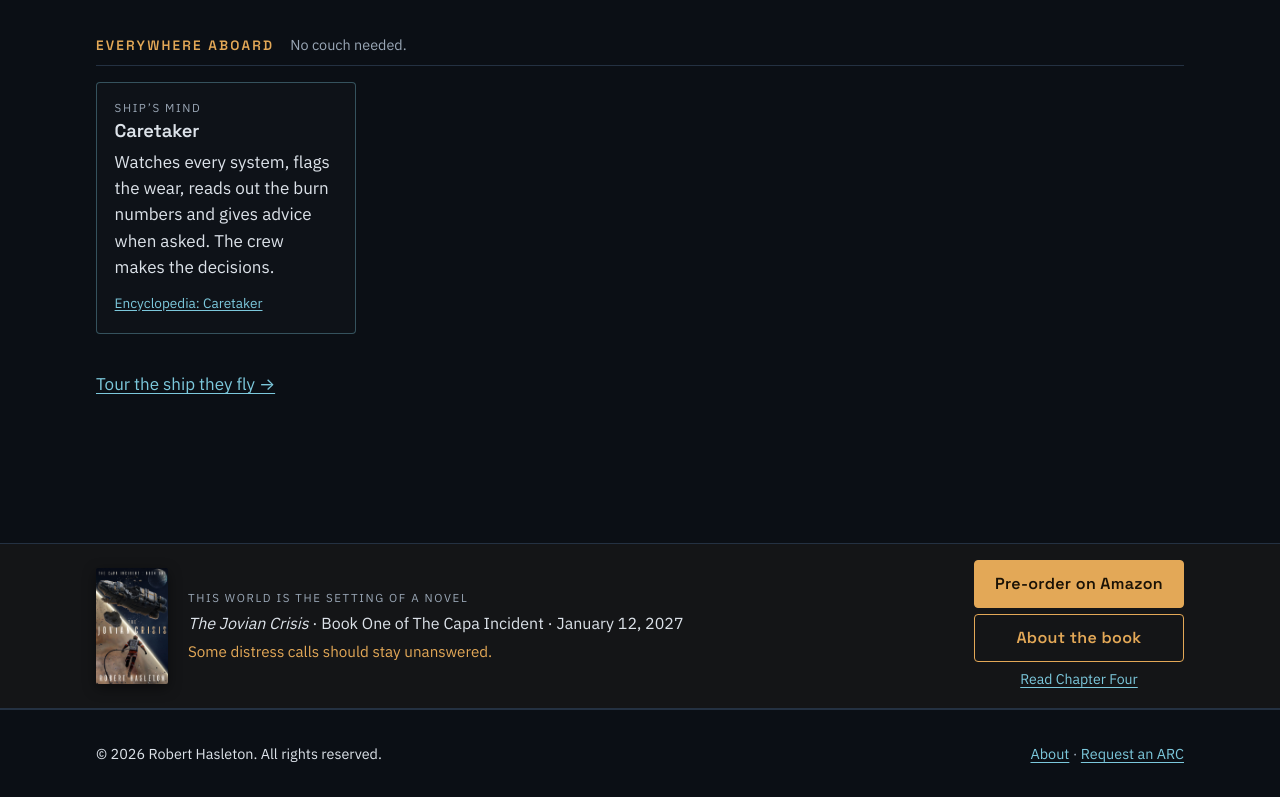
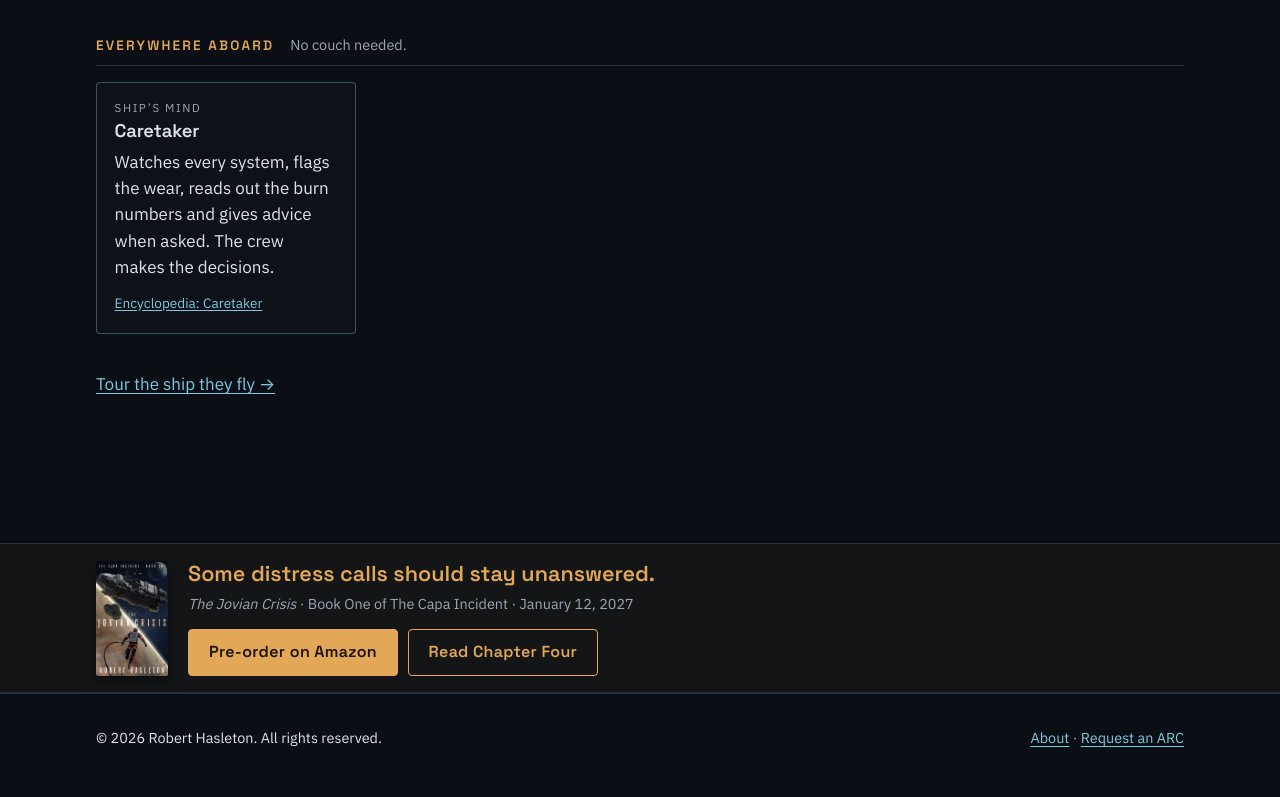
Before and after one commit to Camelotnight/criticalhits-books, an Astro site: page /crew in a window 1280 px wide. Shown: the part 1163-1960 px from the top of the page. Built offline with nearby package versions, Linux system fonts and the light colour scheme; Astro itself is replaced by a stand-in of ours.

Commit message:
Promo card: hook first, title links to /book/, two buttons
On the ship, crew, world, wiki and glossary pages the promo card now
reads: cover; "Some distress calls should stay unanswered." as the
largest line; the title/series/date line, smaller, linking to /book/;
then Pre-order on Amazon (primary) and Read Chapter Four. The "This world
is the setting of a novel" line and the About the book button are gone.
The empty sign-up slot comment stays under the Pre-order button. Under
400 px the cover sits above the text.

Co-Authored-By: Claude Opus 5.5 <noreply@anthropic.com>
Claude-Session: https://claude.ai/code/session_016Zt8r9HrzbFNG387t5A4P5

```diff
--- a/src/components/BookStrip.astro
+++ b/src/components/BookStrip.astro
@@ -1,38 +1,36 @@
 ---
-// A slim "this is a novel" strip for the deep pages (World, Ship, Crew, Encyclopedia, glossary).
+// A slim promo card for the deep pages (World, Ship, Crew, Encyclopedia, glossary).
+// Reads top to bottom: cover, hook, title line (links to /book/), buttons.
 import Cover from './Cover.astro';
 import { RELEASE, RELEASE_ISO, AMAZON_URL, AMAZON_LABEL } from '../config';
 ---
 <aside class="bookstrip" aria-label="About the novel">
   <div class="wrap bs">
     <a class="bs-cover" href="/book/" tabindex="-1" aria-hidden="true"><Cover width={72} /></a>
-    <div class="bs-text">
-      <p class="bs-kicker">This world is the setting of a novel</p>
-      <p class="bs-title"><em>The Jovian Crisis</em> · Book One of The Capa Incident · <time datetime={RELEASE_ISO}>{RELEASE}</time></p>
+    <div class="bs-body">
       <p class="bs-hook">Some distress calls should stay unanswered.</p>
-    </div>
-    <div class="bs-btns">
-      <a class="btn" href={AMAZON_URL} rel="noopener">{AMAZON_LABEL}</a>
-      <Fragment set:html="<!-- SIGNUP SLOT: reserved for a future sign-up form. Intentionally empty; renders nothing. -->" />
-      <a class="btn btn--ghost" href="/book/">About the book</a>
-      <a class="bs-read" href="/read/the-rescue/">Read Chapter Four</a>
+      <p class="bs-title"><a href="/book/"><em>The Jovian Crisis</em> · Book One of The Capa Incident · <time datetime={RELEASE_ISO}>{RELEASE}</time></a></p>
+      <div class="bs-btns">
+        <a class="btn" href={AMAZON_URL} rel="noopener">{AMAZON_LABEL}</a>
+        <Fragment set:html="<!-- SIGNUP SLOT: reserved for a future sign-up form. Intentionally empty; renders nothing. -->" />
+        <a class="btn btn--ghost" href="/read/the-rescue/">Read Chapter Four</a>
+      </div>
     </div>
   </div>
 </aside>
 
 <style>
   .bookstrip { border-top: 1px solid var(--line); border-bottom: 1px solid var(--line); background: rgba(227, 168, 87, 0.04); margin-top: 2.5rem; }
-  .bs { display: grid; grid-template-columns: auto 1fr auto; align-items: center; gap: 1rem 1.25rem; padding-block: 1rem; }
+  .bs { display: grid; grid-template-columns: auto 1fr; align-items: center; gap: 1rem 1.25rem; padding-block: 1rem; }
   .bs-cover { display: block; width: 72px; line-height: 0; }
   .bs-cover :global(img) { width: 72px; height: auto; border-radius: 2px; box-shadow: 0 4px 14px rgba(0, 0, 0, 0.45); }
-  .bs-text p { margin: 0; }
-  .bs-kicker { font-size: 0.72rem; letter-spacing: 0.14em; text-transform: uppercase; color: var(--muted); }
-  .bs-title { margin-top: 0.2rem !important; font-size: 1rem; }
-  .bs-hook { margin-top: 0.2rem !important; color: var(--accent); font-size: 0.95rem; }
-  .bs-btns { display: flex; flex-direction: column; align-items: stretch; gap: 0.4rem; text-align: center; }
-  .bs-read { font-size: 0.88rem; }
-  @media (max-width: 40rem) {
-    .bs { grid-template-columns: auto 1fr; }
-    .bs-btns { grid-column: 1 / -1; flex-direction: row; flex-wrap: wrap; align-items: center; gap: 0.6rem 1rem; justify-self: start; }
+  .bs-body p { margin: 0; }
+  .bs-hook { font-family: var(--font-display); font-weight: 600; font-size: clamp(1.1rem, 2.6vw, 1.35rem); line-height: 1.25; color: var(--accent); }
+  .bs-title { margin-top: 0.3rem !important; font-size: 0.9rem; }
+  .bs-title a { color: var(--muted); text-decoration: none; }
+  .bs-title a:hover { color: var(--text); text-decoration: underline; }
+  .bs-btns { display: flex; flex-wrap: wrap; align-items: center; gap: 0.6rem; margin-top: 0.8rem; }
+  @media (max-width: 400px) {
+    .bs { grid-template-columns: 1fr; }
   }
 </style>
```
